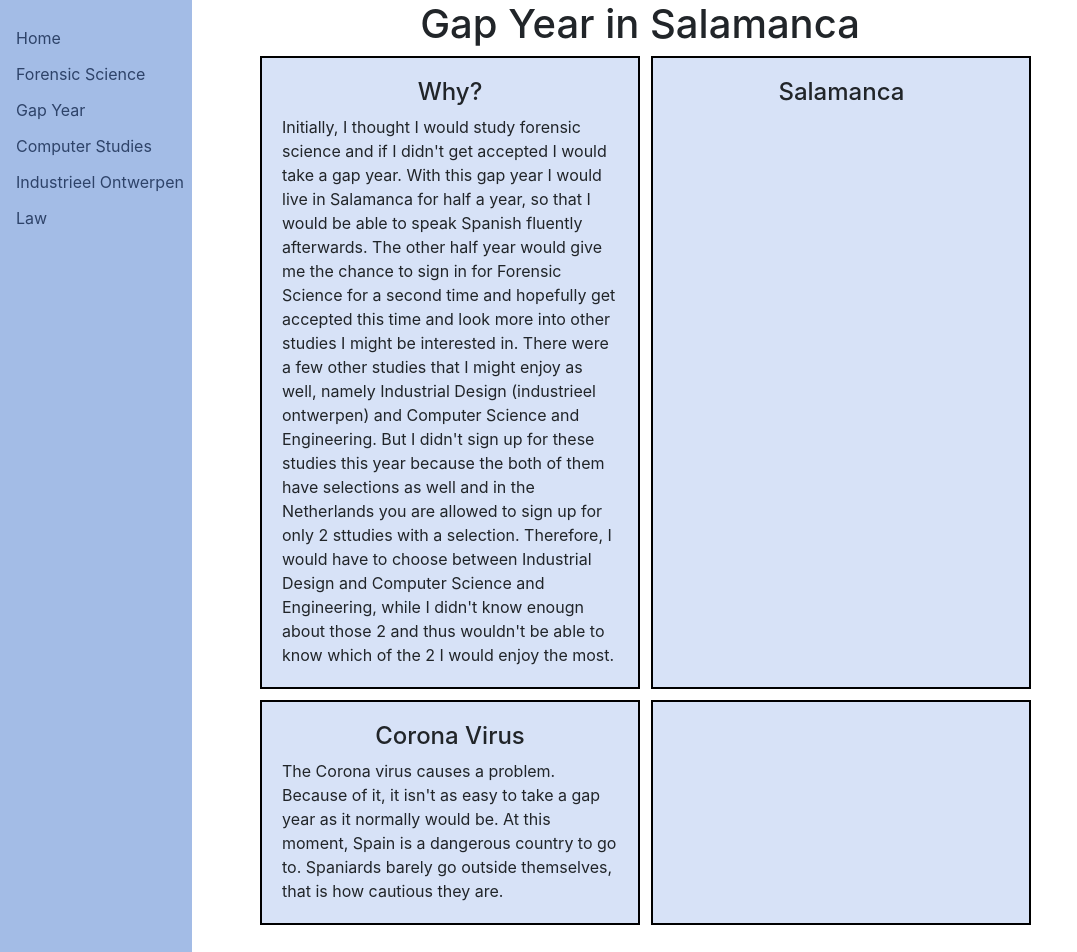
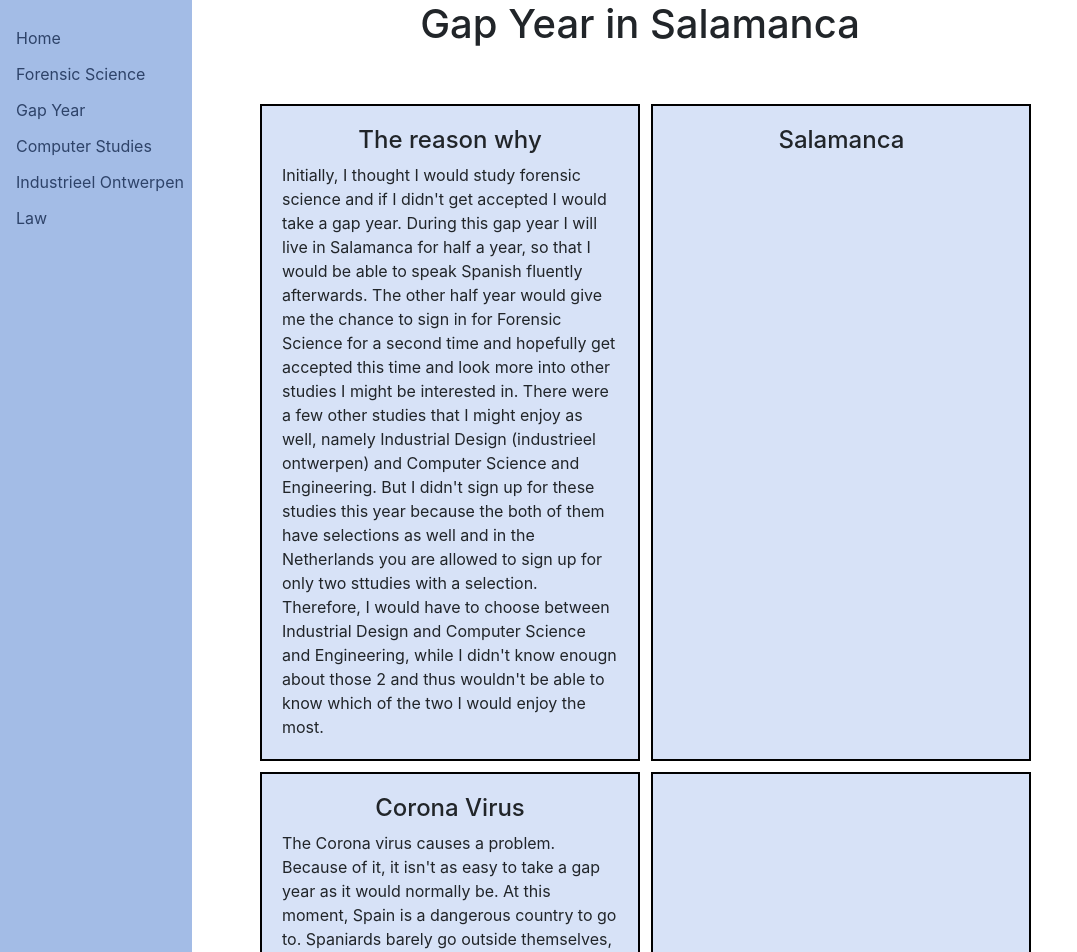
Before and after one commit to JoyVehmeijer/Project0, a plain HTML site: page gapyear.html in a window 1280 px wide. Shown: the top 952 px of the page, without its empty margins (0-1077 px from the left). Drawn offline with nearby package versions, Linux system fonts and the light colour scheme.

```diff
--- a/gapyear.html
+++ b/gapyear.html
@@ -21,7 +21,7 @@
         </style>
     </head>
     <body>
-        <h1>  </h1>
+        <h1>  </h1> <br><br>
 
             <div class="sidenav">
           <a href="index.html">Home</a>
@@ -35,21 +35,24 @@
           <div class="container">
             <div class="row justify-content-center">
                   <div class="col-4">
-                    <h4> Why? </h4>
-                    Initially, I thought I would study forensic science and if I didn't get accepted I would take a gap year. With this gap year I would live in Salamanca for half a year, so that I would
+                    <h4> The reason why </h4>
+                    Initially, I thought I would study forensic science and if I didn't get accepted I would take a gap year. During this gap year I will live in Salamanca for half a year, so that I would
                     be able to speak Spanish fluently afterwards. The other half year would give me the chance to sign in for Forensic Science for a second time and hopefully get accepted this time
                     and look more into other studies I might be interested in. There were a few other studies that I might enjoy as well, namely Industrial Design (industrieel ontwerpen) and Computer Science
-                    and Engineering. But I didn't sign up for these studies this year because the both of them have selections as well and in the Netherlands you are allowed to sign up for only 2 sttudies with
+                    and Engineering. But I didn't sign up for these studies this year because the both of them have selections as well and in the Netherlands you are allowed to sign up for only two sttudies with
                     a selection. Therefore, I would have to choose between Industrial Design and Computer Science and Engineering, while I didn't know enougn about those 2 and thus wouldn't be able to know which
-                    of the 2 I would enjoy the most.
+                    of the two I would enjoy the most.
                   </div>
                   <div class="col-4">
                     <h4> Salamanca </h4>
                   </div>
                   <div class="col-4">
                     <h4> Corona Virus</h4>
-                    The Corona virus causes a problem. Because of it, it isn't as easy to take a gap year as it normally would be. At this moment, Spain is a dangerous country to go to. Spaniards barely go outside
-                    themselves, that is how cautious they are.
+                    The Corona virus causes a problem. Because of it, it isn't as easy to take a gap year as it would normally be. At this moment, Spain is a dangerous country to go to. Spaniards barely go outside
+                    themselves, that is how cautious they are. So, there isn't any certainty that it will be safe in September to go and live there. And, if I am not able to do this in my gap year, taking a gap year
+                    wouldn't be as usefull and productive as I want it to be. If this will be the case, I don't want to take a gap year. But that does mean I have to figure out what study I would want to do if I
+                    don't get accepted to Forensic Science and that can't be one of the other studies I was maybe interested in since those are deadlines have passed. I now have to find a completely new study that
+                    I would enjoy and doesn't have a selection so I can actually do that next year.
                   </div>
                   <div class="col-4">
 
```
